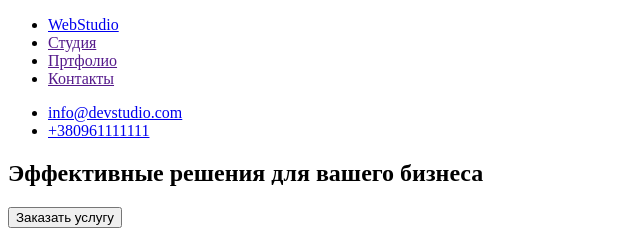
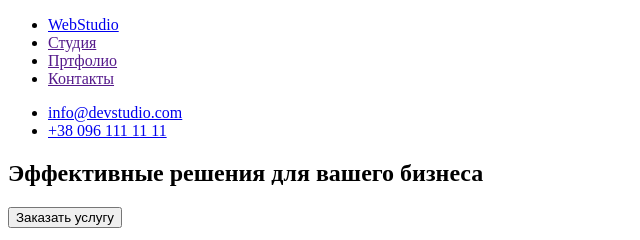
Before and after one commit to VolodymyrSkurikhin/goit-markup-hw-01, a plain HTML site: page index.html in a window 1280 px wide. Shown: the top 240 px of the page, 0-640 px from the left. Drawn offline with Linux system fonts and the light colour scheme.

Commit message:
Update index.html

```diff
--- a/index.html
+++ b/index.html
@@ -19,7 +19,7 @@
     </nav>
     <ul>
       <li><a href="mailto:info@devsudio.com">info@devstudio.com</a></li>
-      <li><a href="tel:+380961111111">+380961111111</a></li>
+      <li><a href="tel:+380961111111">+38 096 111 11 11</a></li>
     </ul>
   </header>
   <main>
```
